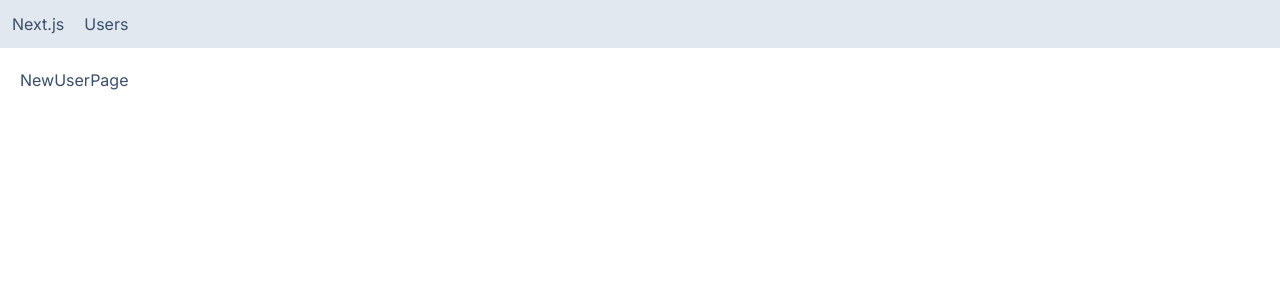
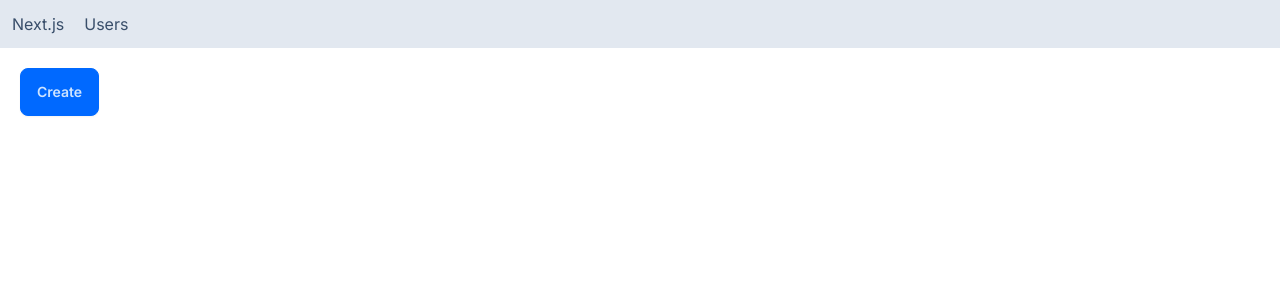
Before and after one commit to CosaNostraa69/next-app, a Next.js app: page /users/new in a window 1280 px wide. Shown: the top 300 px of the page. Built offline with nearby package versions, Linux system fonts and the light colour scheme.

Commit message:
Add client-side import and router push functionality*** ***Add link to create a new user

```diff
--- a/app/users/new/page.tsx
+++ b/app/users/new/page.tsx
@@ -1,11 +1,12 @@
+'use client';
+import { useRouter } from 'next/navigation';
 import React from 'react'
 
 const NewUserPage
  = () => {
+  const router = useRouter();
   return (
-    <div>NewUserPage
-
-    </div>
+  <button className='btn btn-primary' onClick={() => router.push('/users')}>Create</button>
   )
 }
 
--- a/app/users/page.tsx
+++ b/app/users/page.tsx
@@ -1,5 +1,6 @@
 import React from 'react'
 import UserTable from './UserTable'
+import Link from 'next/link'
 
 interface Props {
   searchParams: { sortOrder: string }
@@ -10,6 +11,7 @@
   return (
     <>
       <h1>Users</h1>
+      <Link href="/users/new" className='btn' >NEW USER</Link>
       <UserTable   sortOrder={sortOrder} />
     </>
 
```
